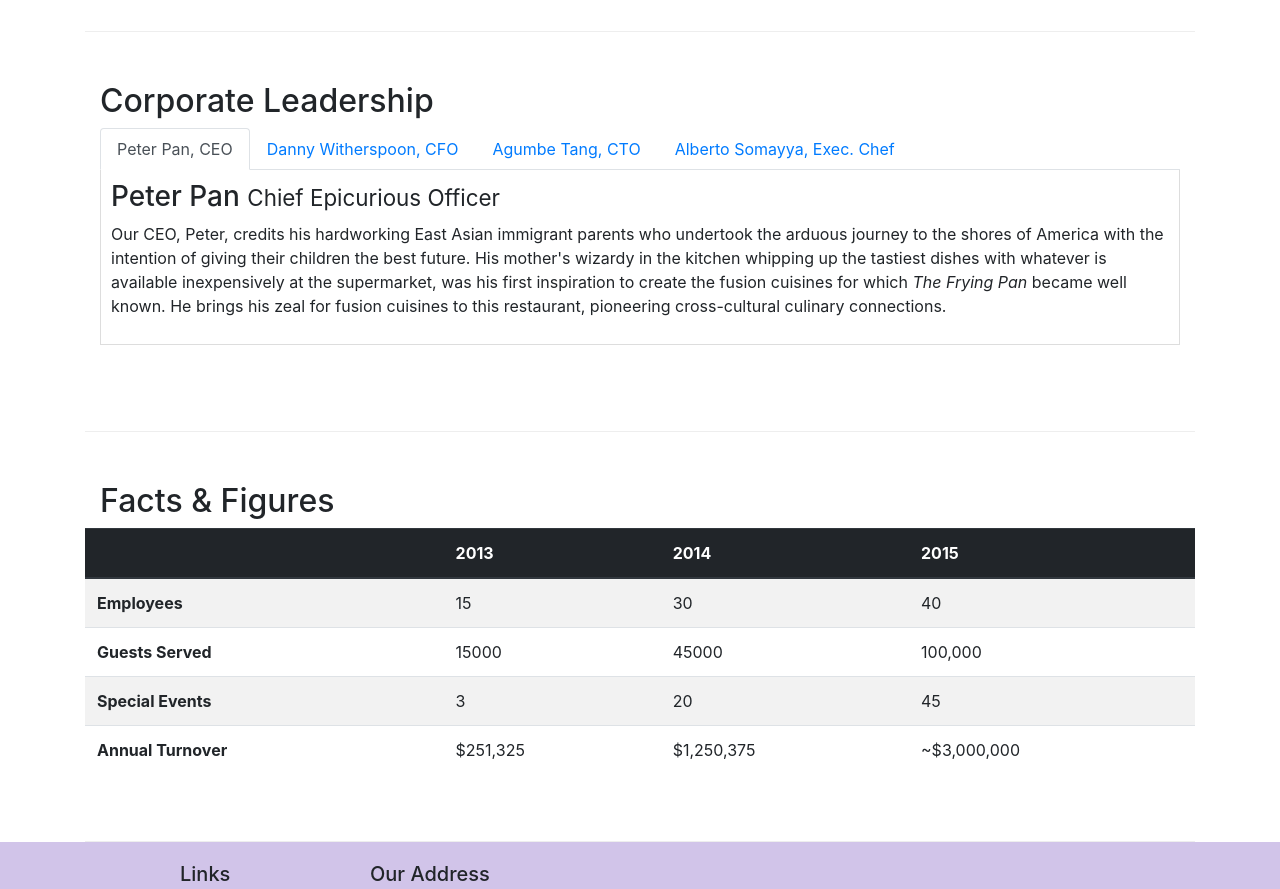
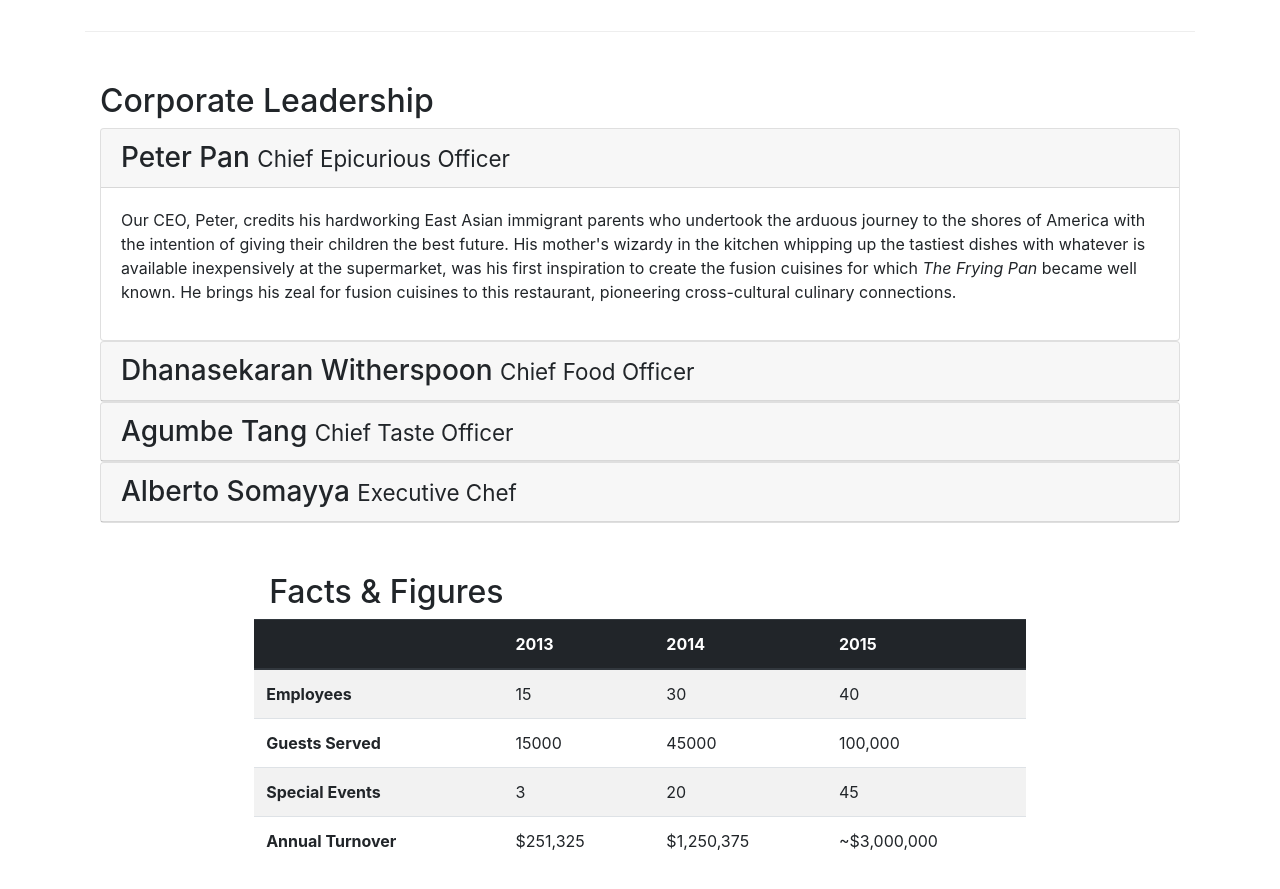
Before and after one commit to mattmaeda/front-end-web-ui-frameworks-and-tools, a website: page Bootstrap4/conFusion/aboutus.html in a window 1280 px wide. Shown: the part 940-1829 px from the top of the page. Drawn offline with nearby package versions, Linux system fonts and the light colour scheme.

Commit message:
accordion

```diff
--- a/Bootstrap4/conFusion/aboutus.html
+++ b/Bootstrap4/conFusion/aboutus.html
@@ -105,40 +105,61 @@
         <div class="row row-content">
             <div class="col-12">
                 <h2>Corporate Leadership</h2>
-                <ul class="nav nav-tabs">
-                    <li class="nav-item">
-                      <a class="nav-link active" href="#peter"
-                        role="tab" data-toggle="tab">Peter Pan, CEO</a>
-                    </li>
-                    <li class="nav-item">
-                      <a class="nav-link" href="#danny" role="tab"
-                        data-toggle="tab">Danny Witherspoon, CFO</a>
-                    </li>
-                    <li class="nav-item">
-                      <a class="nav-link" href="#agumbe"role="tab"
-                        data-toggle="tab">Agumbe Tang, CTO</a>
-                    </li>
-                    <li class="nav-item">
-                      <a class="nav-link" href="#alberto" role="tab"
-                        data-toggle="tab">Alberto Somayya, Exec. Chef</a>
-                    </li>
-                </ul>
-                <div class="tab-content">
-                    <div role="tabpanel" class="tab-pane fade show active" id="peter">
-                        <h3>Peter Pan <small>Chief Epicurious Officer</small></h3>
-                        <p class=" d-none d-sm-block">Our CEO, Peter, credits his hardworking East Asian immigrant parents who undertook the arduous journey to the shores of America with the intention of giving their children the best future. His mother's wizardy in the kitchen whipping up the tastiest dishes with whatever is available inexpensively at the supermarket, was his first inspiration to create the fusion cuisines for which <em>The Frying Pan</em> became well known. He brings his zeal for fusion cuisines to this restaurant, pioneering cross-cultural culinary connections.</p>
+                <div id="accordion">
+                    <div class="card">
+                        <div class="card-header" role="tab" id="peterhead">
+                            <h3 class="mb-0">
+                                <a data-toggle="collapse" data-target="#peter">
+                                    Peter Pan <small>Chief Epicurious Officer</small>
+                                </a>
+                            </h3>
+                        </div>
+                        <div class="collapse show" id="peter" data-parent="#accordion">
+                            <div class="card-body">
+                                <p class=" d-none d-sm-block">Our CEO, Peter, credits his hardworking East Asian immigrant parents who undertook the arduous journey to the shores of America with the intention of giving their children the best future. His mother's wizardy in the kitchen whipping up the tastiest dishes with whatever is available inexpensively at the supermarket, was his first inspiration to create the fusion cuisines for which <em>The Frying Pan</em> became well known. He brings his zeal for fusion cuisines to this restaurant, pioneering cross-cultural culinary connections.</p>
+                            </div>
+                        </div>
                     </div>
-                    <div role="tabpanel" class="tab-pane fade" id="danny">
-                        <h3>Dhanasekaran Witherspoon <small>Chief Food Officer</small></h3>
-                        <p class=" d-none d-sm-block">Our CFO, Danny, as he is affectionately referred to by his colleagues, comes from a long established family tradition in farming and produce. His experiences growing up on a farm in the Australian outback gave him great appreciation for varieties of food sources. As he puts it in his own words, <em>Everything that runs, wins, and everything that stays, pays!</em></p>
+                    <div class="card">
+                        <div class="card-header" role="tab" id="dannyhead">
+                            <h3 class="mb-0">
+                                <a class="collapsed" data-toggle="collapse" data-target="#danny">
+                                    Dhanasekaran Witherspoon <small>Chief Food Officer</small>
+                                </a>
+                            </h3>
+                        </div>
+                        <div class="collapse" id="danny" data-parent="#accordion">
+                            <div class="card-body">
+                                <p class=" d-none d-sm-block">Our CFO, Danny, as he is affectionately referred to by his colleagues, comes from a long established family tradition in farming and produce. His experiences growing up on a farm in the Australian outback gave him great appreciation for varieties of food sources. As he puts it in his own words, <em>Everything that runs, wins, and everything that stays, pays!</em></p>
+                            </div>
+                        </div>
                     </div>
-                    <div role="tabpanel" class="tab-pane fade" id="agumbe">
-                        <h3>Agumbe Tang <small>Chief Taste Officer</small></h3>
-                        <p class=" d-none d-sm-block">Blessed with the most discerning gustatory sense, Agumbe, our CTO, personally ensures that every dish that we serve meets his exacting tastes. Our chefs dread the tongue lashing that ensues if their dish does not meet his exacting standards. He lives by his motto, <em>You click only if you survive my lick.</em></p>
+                    <div class="card">
+                        <div class="card-header" role="tab" id="agumbehead">
+                            <h3 class="mb-0">
+                                <a class="collapsed" data-toggle="collapse" data-target="#agumbe">
+                                    Agumbe Tang <small>Chief Taste Officer</small>
+                                </a>
+                            </h3>
+                        </div>
+                        <div class="collapse" id="agumbe" data-parent="#accordion">
+                            <div class="card-body">
+                                <p class=" d-none d-sm-block">Blessed with the most discerning gustatory sense, Agumbe, our CTO, personally ensures that every dish that we serve meets his exacting tastes. Our chefs dread the tongue lashing that ensues if their dish does not meet his exacting standards. He lives by his motto, <em>You click only if you survive my lick.</em></p>
+                            </div>
+                        </div>
                     </div>
-                    <div role="tabpanel" class="tab-pane fade" id="alberto">
-                        <h3>Alberto Somayya <small>Executive Chef</small></h3>
-                        <p class=" d-none d-sm-block">Award winning three-star Michelin chef with wide International experience having worked closely with whos-who in the culinary world, he specializes in creating mouthwatering Indo-Italian fusion experiences. He says, <em>Put together the cuisines from the two craziest cultures, and you get a winning hit! Amma Mia!</em></p>
+                    <div class="card">
+                        <div class="card-header" role="tab" id="albertohead">
+                            <h3 class="mb-0">
+                                <a class="collapsed" data-toggle="collapse" data-target="#alberto">
+                                    Alberto Somayya <small>Executive Chef</small>
+                                </a>
+                            </h3>
+                        <div class="collapse" id="alberto" data-parent="#accordion">
+                            <div class="card-body">
+                                <p class=" d-none d-sm-block">Award winning three-star Michelin chef with wide International experience having worked closely with whos-who in the culinary world, he specializes in creating mouthwatering Indo-Italian fusion experiences. He says, <em>Put together the cuisines from the two craziest cultures, and you get a winning hit! Amma Mia!</em></p>
+                            </div>
+                        </div>
                     </div>
                 </div>
             </div>
```
